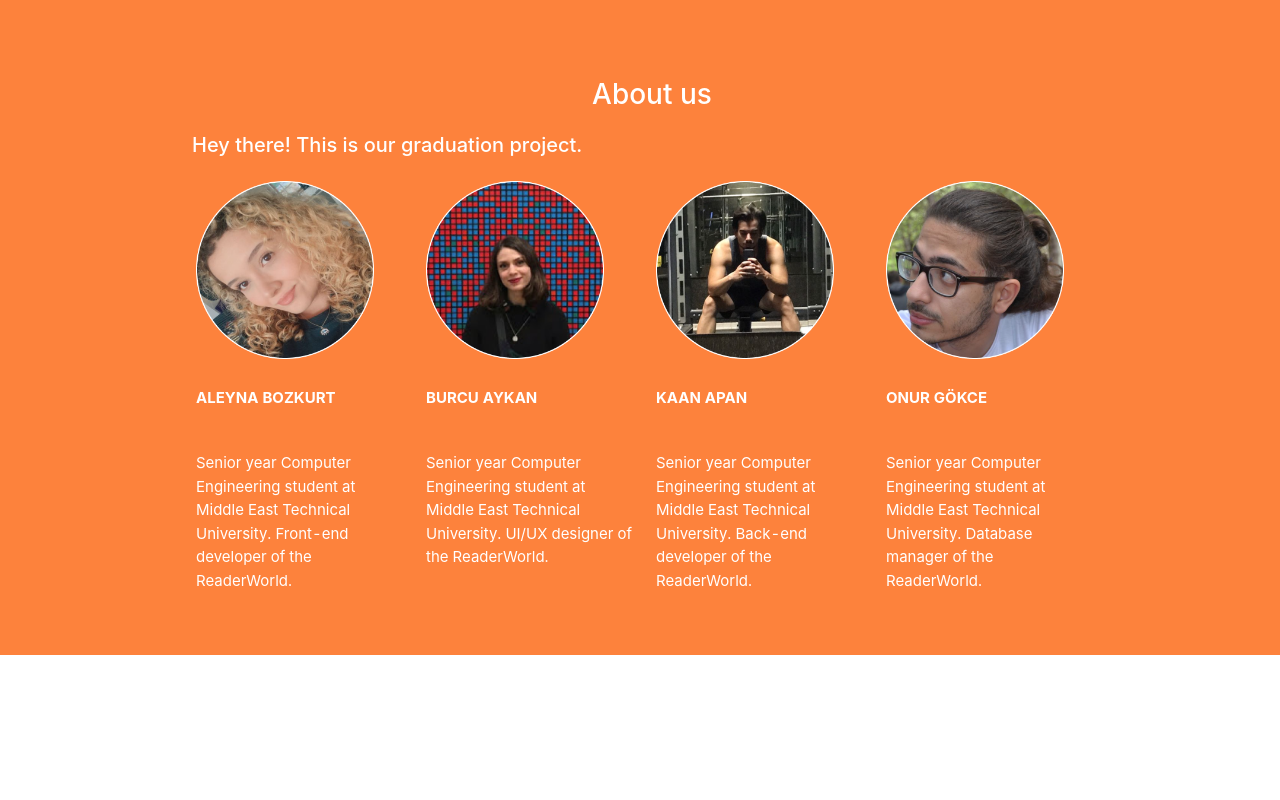
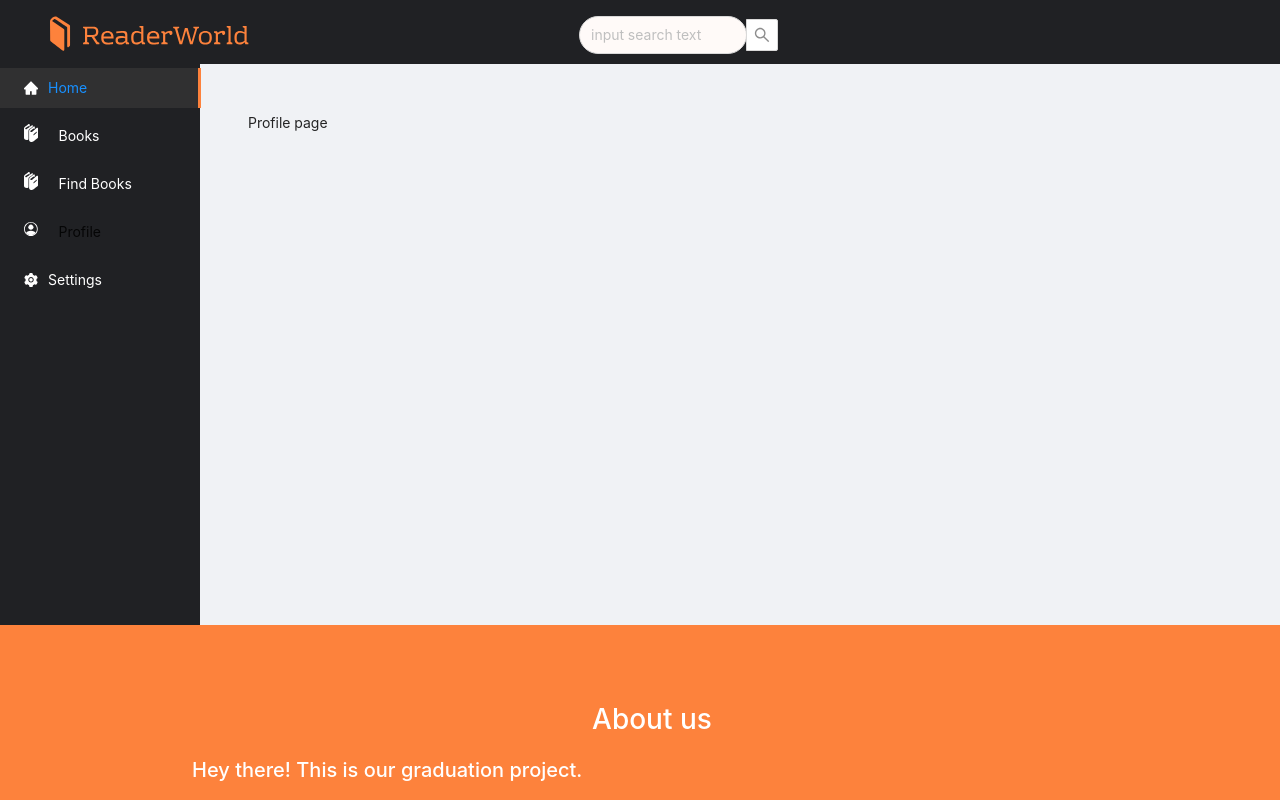
Before and after one commit to burcuaykan/readerworld, a React (Create React App) app in the folder frontend/: page /profile-page in a window 1280 px wide. Shown: the top 800 px of the page. Built offline with nearby package versions, Linux system fonts and the light colour scheme.

Commit message:
navbar-navlink-changes

```diff
--- a/frontend/src/App.js
+++ b/frontend/src/App.js
@@ -5,15 +5,17 @@ import MainPage from './components/pages/main-page/main-page';
 import './App.css';
 import Footercomp from './components/footer/footer';
 import BookInfoPage from './components/pages/book-info/book-info';
-import NavBarComp from './components/navigation-bar/navigation-bar';
+import ProfileContent from './components/pages/profile-page/profile';
+
 
 class App extends Component {
   render() {
     return (
       <Router>
         <Route exact path='/' component={WelcomePage}></Route>
-        <Route exact path='/main-page' component={NavBarComp}></Route>
+        <Route exact path='/main-page' component={MainPage}></Route>
         <Route exact path='/book-info-page' component={BookInfoPage}></Route>
+        <Route exact path='/profile-page' component={ProfileContent}></Route>
         <Footercomp/>
       </Router>
     );
--- a/frontend/src/components/navigation-bar/navigation-bar.js
+++ b/frontend/src/components/navigation-bar/navigation-bar.js
@@ -23,90 +23,24 @@ const onSearch = value => console.log(value);
 
 export default class NavBarComp extends React.Component {
 
-    constructor(props){
-        super(props);
-        this.handleFirst = this.handleFirst.bind(this);
-        this.handleSecond = this.handleSecond.bind(this);
-        this.handleThird = this.handleThird.bind(this);
-        this.handleFourth = this.handleFourth.bind(this);
-        this.handleFifth = this.handleFifth.bind(this);
-
-        this.state = {item: 1};
-    }
-
-    handleFirst() {
-        this.setState({item:1});
-
-    }
-    handleSecond() {
-        this.setState({item:2});
-    }
-    handleThird() {
-        this.setState({item:3});
-    }
-    handleFourth() {
-        this.setState({item:4});
-    }
-    handleFifth() {
-        this.setState({item:5});
-    }
     render() {
         return (
-            <Layout style={{ height: "625px" }}>
-                <Header className="header">
-                    <div className="logo" style={{ float: "left" }}>
-                        <img src={MainLogo} alt="" style={{ width: "40%" }} />
-                    </div>
-                    <div className="search-bar">
-                        <Search className="search-bar-input" placeholder="input search text" onSearch={onSearch} style={{ width: 200 }} />
-                    </div>
-                </Header>
-                <Layout>
-                    <Sider className="site-layout-background" width={200} >
-                    <Layout style={{ }}></Layout>
+
                         <Menu
                             mode="inline"
                             defaultSelectedKeys={['1']}
                             defaultOpenKeys={['sub1']}
                             style={{ height: '100%', borderRight: 0 }}
                         >
-                            <Menu.Item selected onClick={this.handleFirst} className="Home" key="1" icon={<HomeFilled />} >Home</Menu.Item>
-                            <Menu.Item selected onClick={this.handleSecond} className="Books" key="2" icon={<img src={Books} alt="" style={{ width: "9%", paddingBottom: "6px", marginRight: "10px" }} />} > Books </Menu.Item>
-                            <Menu.Item selected onClick={this.handleThird} className="FindBooks" key="3" icon={<img src={Books} alt="" style={{ width: "9%", paddingBottom: "6px", marginRight: "10px" }} />}>Find Books</Menu.Item>
-                            <Menu.Item selected onClick={this.handleFourth} className="Profile" key="4" icon={<img src={Profile} alt="" style={{ width: "9%", paddingBottom: "6px", marginRight: "10px" }} />}>Profile</Menu.Item>
-                            <Menu.Item selected onClick={this.handleFifth} className="Settings" key="5" icon={<SettingFilled />}>Settings</Menu.Item>
+                            <Menu.Item selected  className="Home" key="1" icon={<HomeFilled />} ><NavLink
+                                to="/main-page" exact>Home</NavLink></Menu.Item>
+                            <Menu.Item selected  className="Books" key="2" icon={<img src={Books} alt="" style={{ width: "9%", paddingBottom: "6px", marginRight: "10px" }} />} > Books </Menu.Item>
+                            <Menu.Item selected  className="FindBooks" key="3" icon={<img src={Books} alt="" style={{ width: "9%", paddingBottom: "6px", marginRight: "10px" }} />}>Find Books</Menu.Item>
+                            <Menu.Item selected  className="Profile" key="4" icon={<img src={Profile} alt="" style={{ width: "9%", paddingBottom: "6px", marginRight: "10px" }} />}><NavLink
+                                to="/profile-page" exact>Profile</NavLink></Menu.Item>
+                            <Menu.Item selected  className="Settings" key="5" icon={<SettingFilled />}>Settings</Menu.Item>
                         </Menu>
-                    </Sider>
-                    <Layout style={{ padding: '24px 24px 24px' }}></Layout>
-                    <Content
-                            className="site-layout-background"
-                            style={{
-                                padding: 24,
-                                margin: 0,
-                                minHeight: 280,
-                            }}
-                        >
 
-                            {this.state.item == 1 &&
-                                <MainPage/>
-                            }
-                            {this.state.item == 2 &&
-                                <BookInfoContent/>
-                            }
-                            {this.state.item == 3 &&
-                                <FindBookContent/>
-                            }
-                            {this.state.item == 4 &&
-                                <ProfileContent/>
-                            }
-                            {this.state.item == 5 &&
-                                <SettingsContent/>
-                            }
-
-                        </Content>
-                </Layout>
-
-            </Layout>
         );
 
     }
--- a/frontend/src/components/pages/main-page/main-page.js
+++ b/frontend/src/components/pages/main-page/main-page.js
@@ -2,7 +2,7 @@ import React, { Component } from "react";
 import "./main-page.css";
 import { Layout} from 'antd';
 import MainLogo from '../../../images/mainpage-logo.svg';
-import NavBar from '../../navigation-bar/navigation-bar.js'
+import NavBarComp from '../../navigation-bar/navigation-bar.js'
 //import Mockingbird from '../../../images/bookcovers-dummy/to kill a mockingbird.svg';
 // import Gatsby from '../../../images/bookcovers-dummy/the great gatsby.svg';
 // import TwoCities from '../../../images/bookcovers-dummy/a tale of two cities.svg';
@@ -58,6 +58,20 @@ export default class MainPage extends Component {
     }
     render() {
         return (
+            <Layout style={{ height: "625px" }}>
+            <Header className="header">
+                <div className="logo" style={{ float: "left" }}>
+                    <img src={MainLogo} alt="" style={{ width: "40%" }} />
+                </div>
+                <div className="search-bar">
+                    <Search className="search-bar-input" placeholder="input search text" onSearch={onSearch} style={{ width: 200 }} />
+                </div>
+            </Header>
+            <Layout>
+                <Sider className="site-layout-background" width={200} >
+                    <NavBarComp/>
+                </Sider>
+                <Layout style={{ padding: '24px 24px 24px' }}>
                     <Content
                         className="site-layout-background"
                         style={{
@@ -66,8 +80,6 @@ export default class MainPage extends Component {
                             minHeight: 280,
                         }}
                     >
-                        <h1>Main page</h1>
-
                         <Col>
                             <Row>
                                 {/* <Col><img src={Mockingbird} alt="" style={{ width: "60%" }} /></Col>
@@ -79,10 +91,9 @@ export default class MainPage extends Component {
                                 <Col>{this.state.books} </Col> */}
                                 <div className="col-md-6">
                                  {this.state.books}
-                                        <p>hello</p>
                                 </div>
                                 <div className="col-md-6">
-                                        {this.state.books.slice(this.state.secondColumnStart)}
+
                                 </div>
 
 
@@ -106,6 +117,9 @@ export default class MainPage extends Component {
 
 
                     </Content>
+                </Layout>
+            </Layout>
+        </Layout>
         );
     }
 }
--- a/frontend/src/components/pages/profile-page/profile.js
+++ b/frontend/src/components/pages/profile-page/profile.js
@@ -1,11 +1,33 @@
 import React, { Component } from "react";
 import { Layout} from 'antd';
+import "./profile.css";
+import MainLogo from '../../../images/mainpage-logo.svg';
+import NavBarComp from '../../navigation-bar/navigation-bar.js'
+import { Row, Col } from 'react-bootstrap';
+import { Input } from 'antd';
+const { Search } = Input;
+const { Header, Content, Sider } = Layout;
 
-const { Header, Content, Sider } = Layout;
+
+const onSearch = value => console.log(value);
 
 export default class ProfileContent extends Component {
     render() {
         return (
+            <Layout style={{ height: "625px" }}>
+            <Header className="header">
+                <div className="logo" style={{ float: "left" }}>
+                    <img src={MainLogo} alt="" style={{ width: "40%" }} />
+                </div>
+                <div className="search-bar">
+                    <Search className="search-bar-input" placeholder="input search text" onSearch={onSearch} style={{ width: 200 }} />
+                </div>
+            </Header>
+            <Layout>
+                <Sider className="site-layout-background" width={200} >
+                    <NavBarComp/>
+                </Sider>
+                <Layout style={{ padding: '24px 24px 24px' }}>
                     <Content
                         className="site-layout-background"
                         style={{
@@ -14,8 +36,18 @@ export default class ProfileContent extends Component {
                             minHeight: 280,
                         }}
                     >
-                        <h1>Profile</h1>
+                        <Col>
+                            <Row>
+                                <div >
+                                    Profile page
+                                </div>
+
+                            </Row>
+                        </Col>
                     </Content>
+                </Layout>
+            </Layout>
+        </Layout>
         );
     }
 }
```
Also changed, not shown: 1 other file (tests, documents, lock files or other folders). Lines whose indentation alone changed are shown as unchanged.
